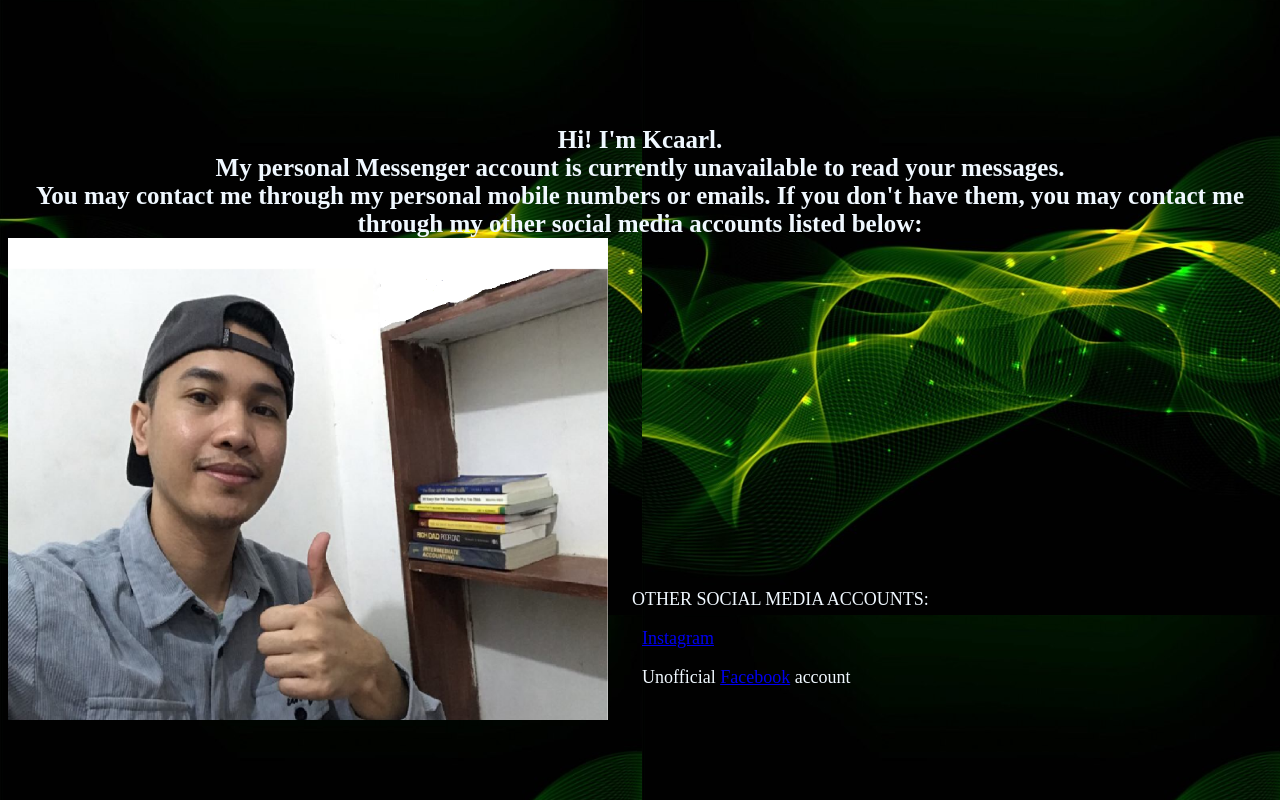
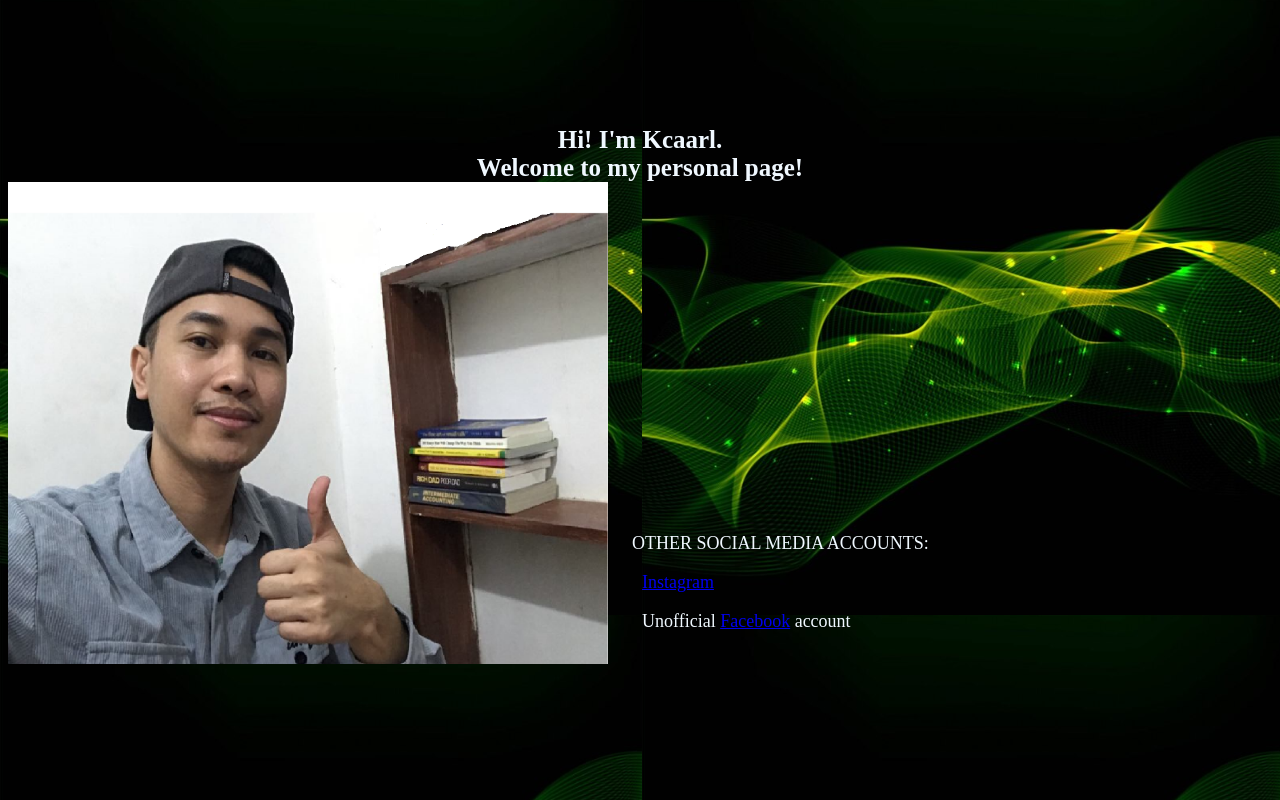
Before and after one commit to craldkadi/kcaarldee, a plain HTML site: page index.html in a window 1280 px wide. Drawn offline with Linux system fonts and the light colour scheme.

Commit message:
index.html

```diff
--- a/index.html
+++ b/index.html
@@ -44,11 +44,11 @@
         </style>
     </head>
     <body style="background-image: url(IMAGES/kcaarldee-background.png);">
-        <h1>Hi&excl; I'm Kcaarl.<br>
-            My personal Messenger account is currently unavailable to read your messages.<br>
-            You may contact me through my personal mobile numbers or emails. If you don't have them, you may contact me through my other social media accounts listed below:
-        </h1>
+
         <div1>
+            <h1>Hi&excl; I'm Kcaarl.<br>
+                Welcome to my personal page&excl;<br>
+            </h1>
             <div2><img class="main-pic" src="IMAGES/main-pic.png"></div2>
             <div3>
                 <p style="margin-left: 20px;">OTHER SOCIAL MEDIA ACCOUNTS:
```
